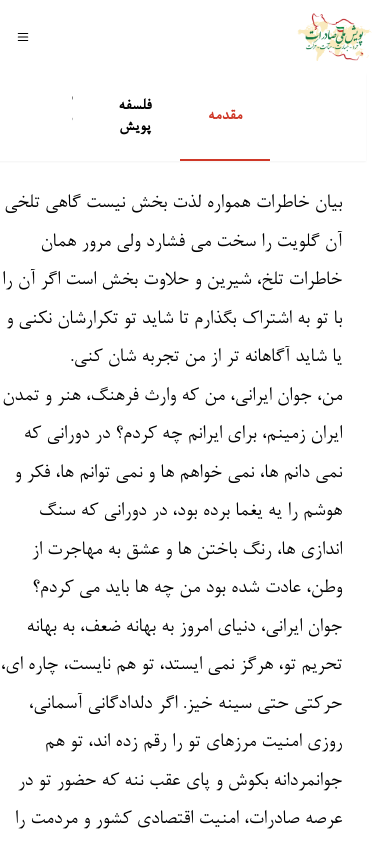
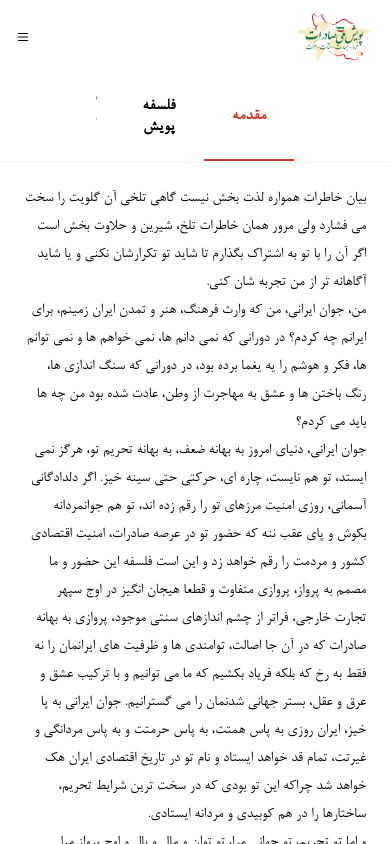
Before and after one commit to alisinasoltani/export_campaign, a Next.js app: page /levels in a window 390 px wide. Built offline with nearby package versions, Linux system fonts and the light colour scheme.

Commit message:
ui: main text responsive

```diff
--- a/src/app/levels/page.tsx
+++ b/src/app/levels/page.tsx
@@ -1,6 +1,6 @@
 'use client'
 
-import { useState } from 'react';
+import { useState, useEffect } from 'react';
 import { createTheme, ThemeProvider } from '@mui/material/styles';
 import TitleTabs from '@/components/TitleTabs';
 import { color, fontfamily, TabPanelProps, selectedStyle } from "@/types";
@@ -93,9 +93,15 @@ const page = () => {
   const [selectedStyle, setSelectedStyle] = useState<selectedStyle>({
     background_color_index: 0,
     font_index: 0,
-    font_size: 22,
+    font_size: 16,
     line_height: 0
   });
+  useEffect(() => {
+    setSelectedStyle({
+      ...selectedStyle,
+      font_size: window.innerWidth >= 768 ? 22 : 16,
+    });
+  }, [])
 
   const handleChange = (event: React.SyntheticEvent, newValue: number) => {
     setValue(newValue);
@@ -131,7 +137,7 @@ const page = () => {
 
   return (
     <ThemeProvider theme={theme}>
-      <div className="w-screen h-screen flex flex-col items-center text-[#000000] bg-[#E0E0E0] pr-[3rem]
+      <div className="w-screen h-screen flex flex-col items-center text-[#000000] bg-[#E0E0E0] md:pr-[3rem] md:pl-0 pr-6 pl-6
       pt-[2rem] overflow-x-hidden overflow-y-scroll transition-all duration-700" style={{ backgroundColor: background_colors_options[selectedStyle.background_color_index].color, color: background_colors_options[selectedStyle.background_color_index].type == "dark" ? "#F5F5F5" : "#000000" }}>
         <div className='w-full flex flex-row justify-center items-end fixed md:top-0 top-[73px] md:pt-4 pt-0 bg-[#ffffff] shadow-sm'>
           <TitleTabs value={value} handleChange={handleChange} color={background_colors_options[selectedStyle.background_color_index].type == "dark" ? "#ffffff" : "#000000" }
```
